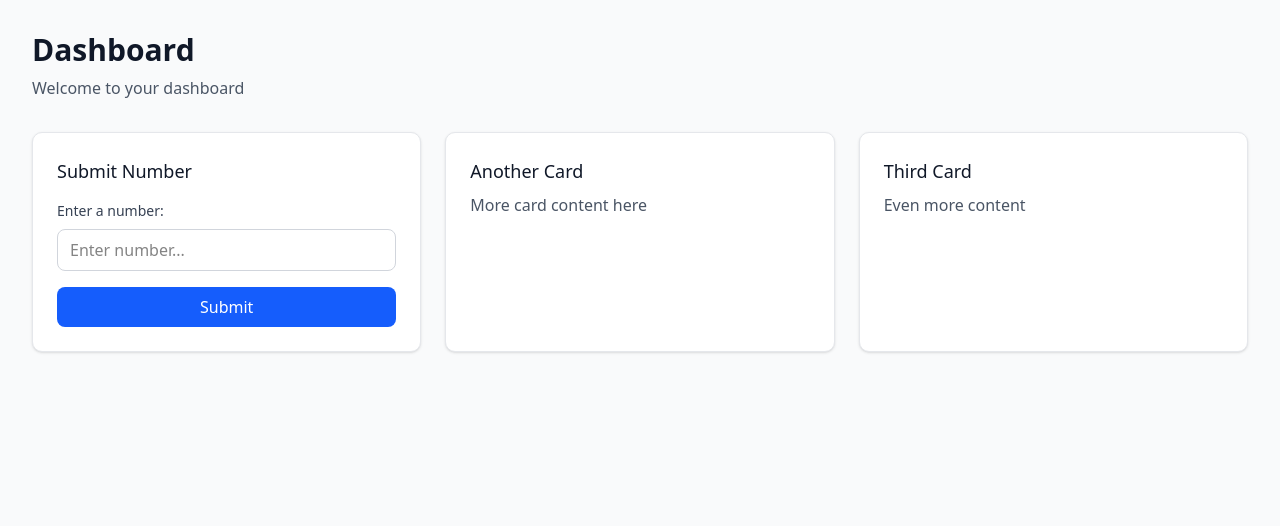
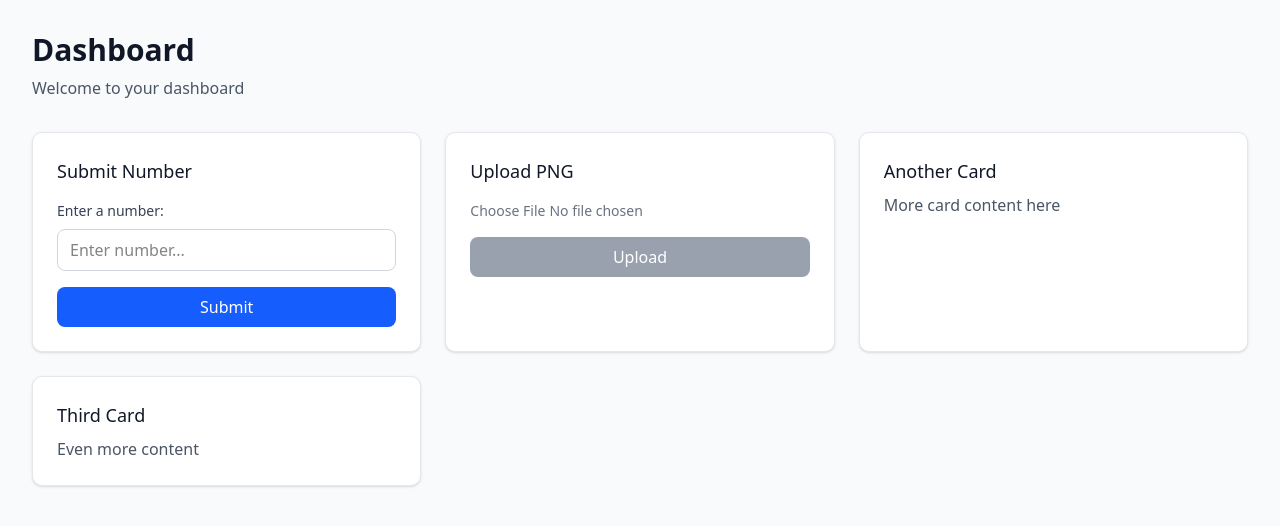
Before and after one commit to ShaneMcGrathDev/LLM-contract-processor-, a Next.js app in the folder frontend/: page /casestudy in a window 1280 px wide. Shown: the top 526 px of the page. Built offline with nearby package versions, Linux system fonts and the light colour scheme.

Commit message:
Create file upload component. Add to frontend. Create upload-png route in api_routes blueprint. Test data flow. File submission and exchange to backend successful.

```diff
--- a/frontend/src/app/casestudy/page.tsx
+++ b/frontend/src/app/casestudy/page.tsx
@@ -6,6 +6,8 @@ export default function Page() {
     const [inputNumber, setInputNumber] = useState('');
     const [isLoading, setIsLoading] = useState(false);
     const [response, setResponse] = useState(null);
+    const [file, setFile] = useState<File | null>(null);
+    const [fileResponse, setFileResponse] = useState<any>(null);
 
     const handleSubmit = async (e: React.FormEvent) => {
         e.preventDefault();
@@ -26,6 +28,25 @@ export default function Page() {
             setResponse({ error: 'Failed to submit number' });
         } finally {
             setIsLoading(false);
+        }
+    };
+
+    const handleFileUpload = async () => {
+        if (!file) return;
+
+        const formData = new FormData();
+        formData.append('file', file);
+
+        try {
+            const res = await fetch('http://localhost:5000/api/upload-png', {
+                method: 'POST',
+                body: formData,
+            });
+
+            const data = await res.json();
+            setFileResponse(data);
+        } catch (error) {
+            setFileResponse({ error: 'Failed to upload file' });
         }
     };
 
@@ -76,6 +97,33 @@ export default function Page() {
                         )}
                     </div>
 
+                    {/* File Upload Card */}
+                    <div className="bg-white rounded-lg shadow-sm border border-gray-200 p-6">
+                        <h3 className="text-lg font-medium text-gray-900 mb-4">Upload PNG</h3>
+
+                        <input
+                            type="file"
+                            accept=".png"
+                            onChange={(e) => setFile(e.target.files?.[0] || null)}
+                            className="mb-4 block w-full text-sm text-gray-500"
+                        />
+
+                        <button
+                            onClick={handleFileUpload}
+                            disabled={!file}
+                            className="w-full bg-green-600 text-white py-2 px-4 rounded-md hover:bg-green-700 disabled:bg-gray-400 disabled:cursor-not-allowed"
+                        >
+                            Upload
+                        </button>
+
+                        {fileResponse && (
+                            <div className="mt-4 p-3 bg-gray-50 rounded-md">
+                                <p className="text-sm text-gray-600">Response:</p>
+                                <p className="text-sm font-mono text-gray-900">{JSON.stringify(fileResponse, null, 2)}</p>
+                            </div>
+                        )}
+                    </div>
+
                     <div className="bg-white rounded-lg shadow-sm border border-gray-200 p-6">
                         <h3 className="text-lg font-medium text-gray-900 mb-2">Another Card</h3>
                         <p className="text-gray-600">More card content here</p>
--- /dev/null
+++ b/frontend/src/components/case_study/SimpleFileUpload.tsx
@@ -0,0 +1,49 @@
+'use client';
+
+import { useState } from 'react';
+
+export default function SimpleFileUpload() {
+    const [file, setFile] = useState<File | null>(null);
+    const [response, setResponse] = useState<any>(null);
+
+    const handleUpload = async () => {
+        if (!file) return;
+
+        const formData = new FormData();
+        formData.append('file', file);
+
+        const res = await fetch('http://localhost:5000/api/upload-png', {
+            method: 'POST',
+            body: formData,
+        });
+
+        setResponse(await res.json());
+    };
+
+    return (
+        <div className="bg-white rounded-lg shadow-sm border border-gray-200 p-6">
+            <h3 className="text-lg font-medium text-gray-900 mb-4">Upload PNG</h3>
+
+            <input
+                type="file"
+                accept=".png"
+                onChange={(e) => setFile(e.target.files?.[0] || null)}
+                className="mb-4 block w-full text-sm text-gray-500"
+            />
+
+            <button
+                onClick={handleUpload}
+                disabled={!file}
+                className="w-full bg-blue-600 text-white py-2 px-4 rounded-md hover:bg-blue-700 disabled:bg-gray-400"
+            >
+                Upload
+            </button>
+
+            {response && (
+                <div className="mt-4 p-3 bg-gray-50 rounded-md text-sm">
+                    {JSON.stringify(response, null, 2)}
+                </div>
+            )}
+        </div>
+    );
+}
```
Also changed, not shown: 3 other files (tests, documents, lock files or other folders).
